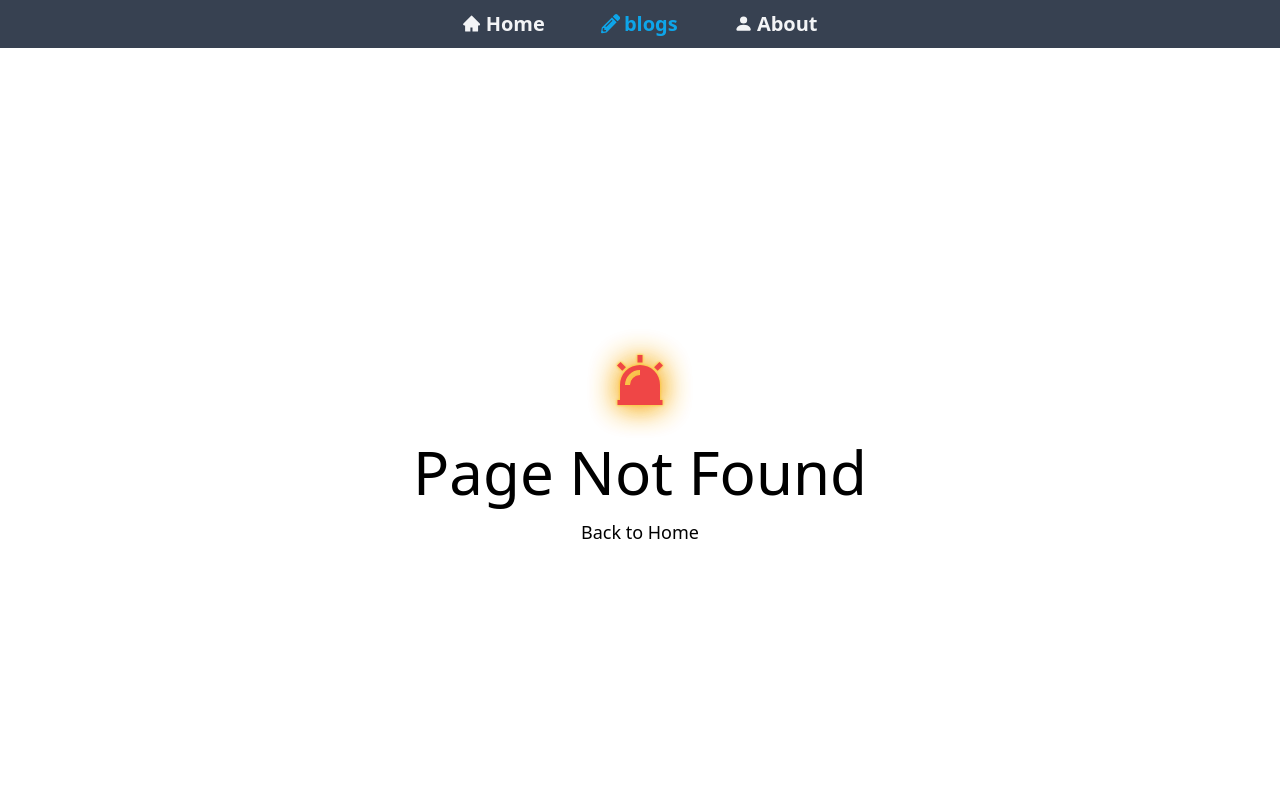
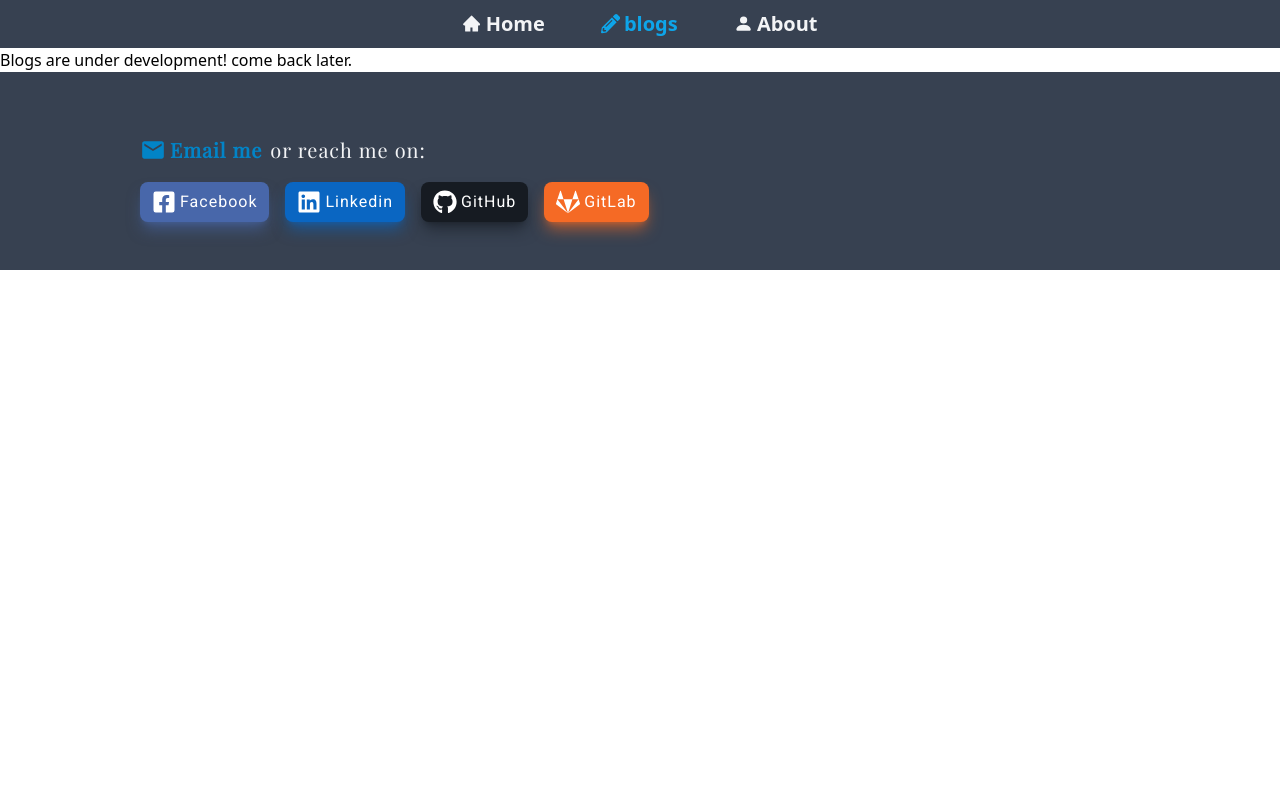
Before and after one commit to Oungseik/Oungseik.github.io.old, a Next.js app: page /blogs in a window 1280 px wide. Before the commit this address had no page. Shown: the top 800 px of the page. Built offline with nearby package versions, Linux system fonts and the light colour scheme.

Commit message:
feat: initial commit for blogs and about pages

```diff
--- /dev/null
+++ b/src/pages/about.tsx
@@ -0,0 +1,3 @@
+export default function About() {
+  return <div>About is under development! come back later.</div>;
+}
--- /dev/null
+++ b/src/pages/blogs/index.tsx
@@ -0,0 +1,3 @@
+export default function Blogs() {
+  return <div>Blogs are under development! come back later.</div>;
+}
```
